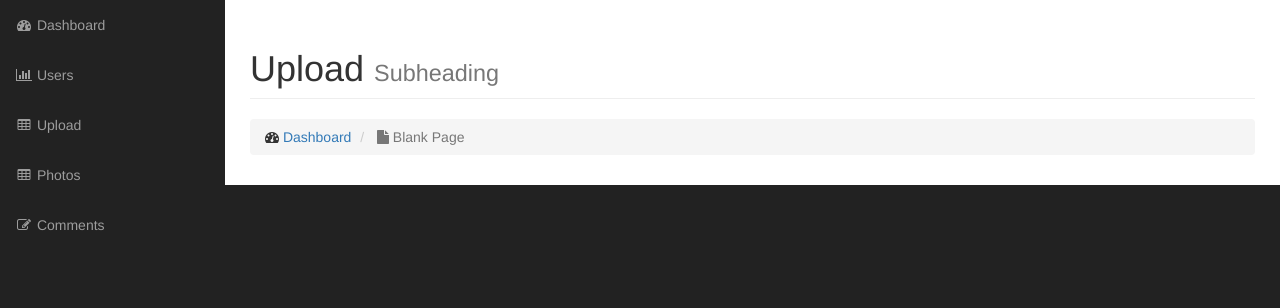
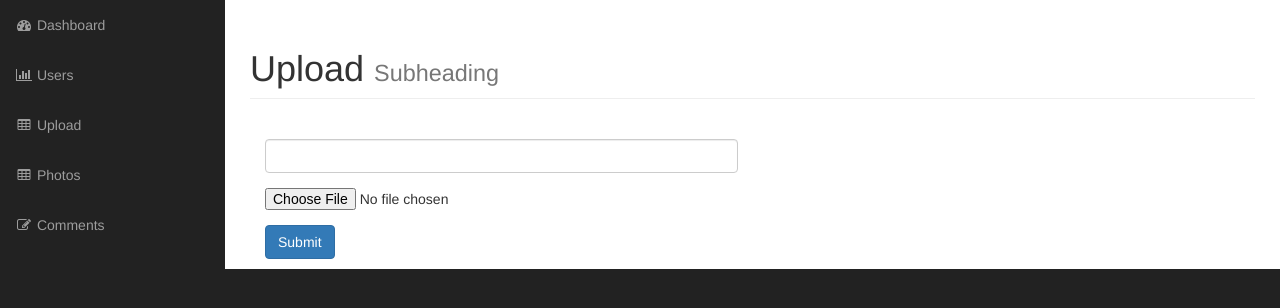
Before and after one commit to Salim66/PHP-OOP-Gallery-Project, a PHP site: page /admin/upload.php in a window 1280 px wide. Shown: the part 51-359 px from the top of the page. Run offline with PHP 8.4, Linux system fonts and the light colour scheme; the visitor is signed in with stand-in values (Sample User, id 1); grey boxes labelled with a size stand in for pictures from a placeholder-image service; some libraries are stand-ins or nearby versions.

Commit message:
Create upload form and Uploadn and Testing

```diff
--- a/admin/includes/init.php
+++ b/admin/includes/init.php
@@ -3,7 +3,7 @@
 
     // create file directory
     defined('DS') ? null : define('DS', DIRECTORY_SEPARATOR);
-    define('SITE_ROOT', DS . 'C:' . DS . 'xampp' . DS . 'htdocs' . DS . 'php-projects' . DS .'gallery');
+    define('SITE_ROOT', 'C:' . DS . 'xampp' . DS . 'htdocs' . DS . 'php-projects' . DS .'gallery');
     defined('INCLUDES_PATH') ? null : define('INCLUDES_PATH', SITE_ROOT . DS . 'admin' . DS . 'includes');
 
 
--- a/admin/includes/photo.php
+++ b/admin/includes/photo.php
@@ -50,7 +50,7 @@ class Photo extends DBObject {
         }else {
 
             $this->filename = basename($file['name']);
-            $this->tmp_path = $file['tem_name'];
+            $this->tmp_path = $file['tmp_name'];
             $this->type     = $file['type'];
             $this->size     = $file['size'];
 
@@ -103,6 +103,14 @@ class Photo extends DBObject {
 
 
 
+
+
+
+
+
+
+
+
 }
 
 
--- a/admin/upload.php
+++ b/admin/upload.php
@@ -1,4 +1,34 @@
 <?php include("includes/header.php"); ?>
+
+<?php
+    // check whether the user is not login then , kikout the admin panel
+    if(!$session->isSignedIn()){
+        redirect("login.php");
+    }
+?>
+
+<?php
+    // create message property
+    $message = "";
+    if(isset($_POST['submit'])){
+
+        // instantiate a Photo class
+        $photo = new Photo();
+        $photo->title = $_POST['title'];
+        $photo->setFile($_FILES['file_upload']);
+
+        // save file and check
+        if($photo->save()){
+            $message = "Photo uploaded successfully";
+        }else {
+            $message = join("<br>", $photo->errors);
+        }
+
+    }
+
+
+
+?>
 
         <!-- Navigation -->
         <nav class="navbar navbar-inverse navbar-fixed-top" role="navigation">
@@ -24,14 +54,20 @@
                             Upload
                             <small>Subheading</small>
                         </h1>
-                        <ol class="breadcrumb">
-                            <li>
-                                <i class="fa fa-dashboard"></i>  <a href="index.html">Dashboard</a>
-                            </li>
-                            <li class="active">
-                                <i class="fa fa-file"></i> Blank Page
-                            </li>
-                        </ol>
+                        <?php echo $message; ?>
+                        <br>
+
+                        <div class="col-md-6">
+                            <form action="upload.php" method="POST" enctype="multipart/form-data">
+                                <div class="form-group">
+                                    <input type="text" name="title" class="form-control">
+                                </div>
+                                <div class="form-group">
+                                    <input type="file" name="file_upload" class="form-control-file">
+                                </div>
+                                <input type="submit" name="submit" class="btn btn-primary" value="Submit">
+                            </form>
+                        </div>
                     </div>
                 </div>
                 <!-- /.row -->
```
Also changed, not shown: admin/images/picspree-115861.jpg (added).
